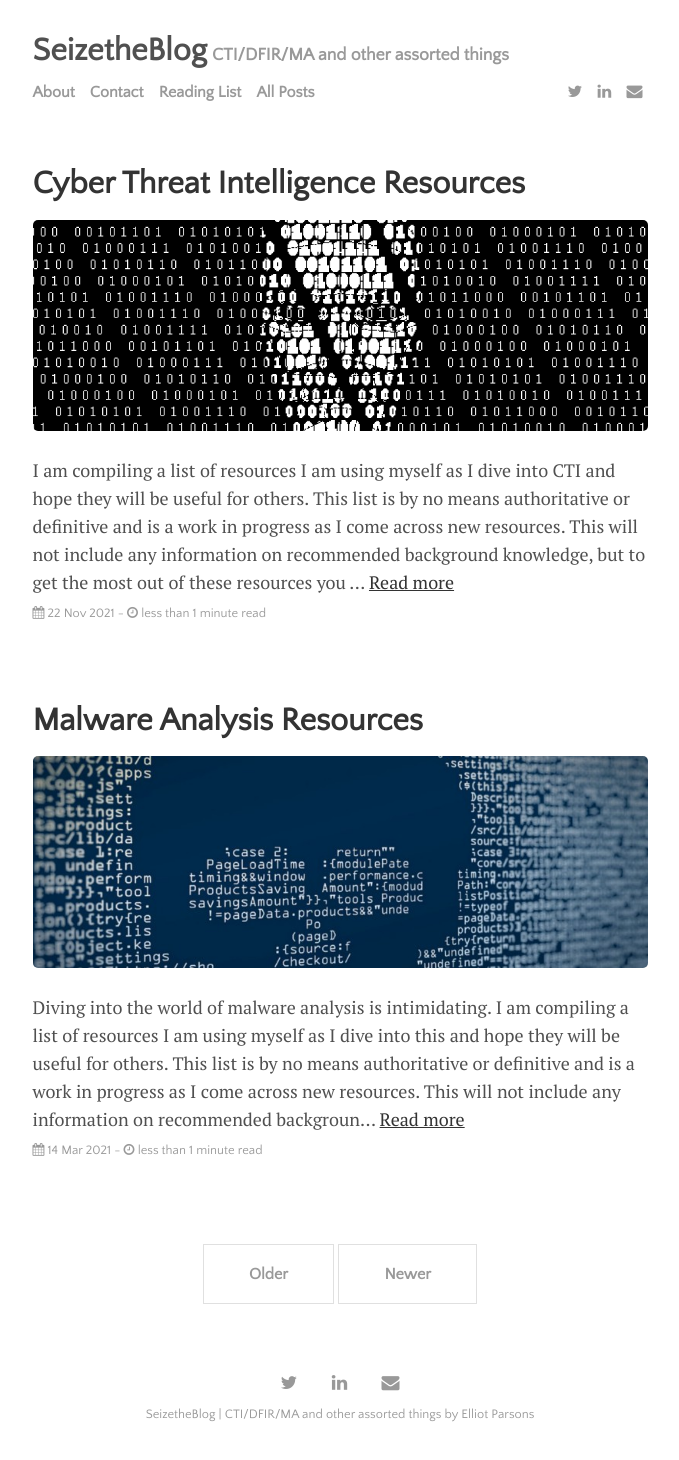
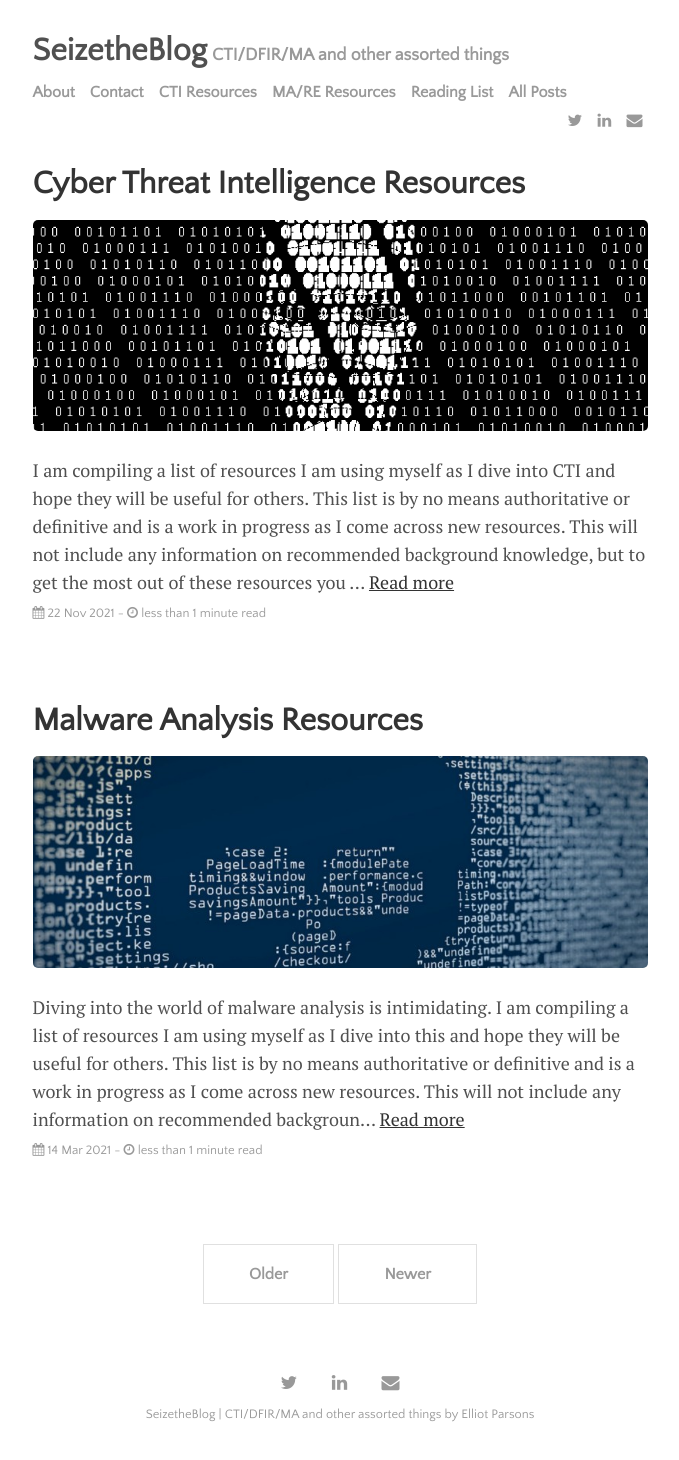
Before and after one commit to seizethecheese/seizethecheese.github.io, a Jekyll site: the page built from index.html, in a window 1280 px wide. Shown: the whole page, without its empty margins (300-979 px from the left). Built offline with Jekyll 4.4.1, drawn with Linux system fonts in a browser that asks for light colours; some web fonts are replaced; the list of posts is cut into pages by our own code.

Commit message:
Update settings.yml

```diff
--- a/_data/settings.yml
+++ b/_data/settings.yml
@@ -9,6 +9,8 @@ google-ID: ''
 menu:
 - {name: 'About',   url: 'about.html'}
 - {name: 'Contact', url: 'contact.html'}
+- {name: 'CTI Resources', url: 'reading.html'}
+- {name: 'MA/RE Resources', url: 'reading.html'}
 - {name: 'Reading List', url: 'reading.html'}
 - {name: 'All Posts', url: 'posts.html'}
 
```
